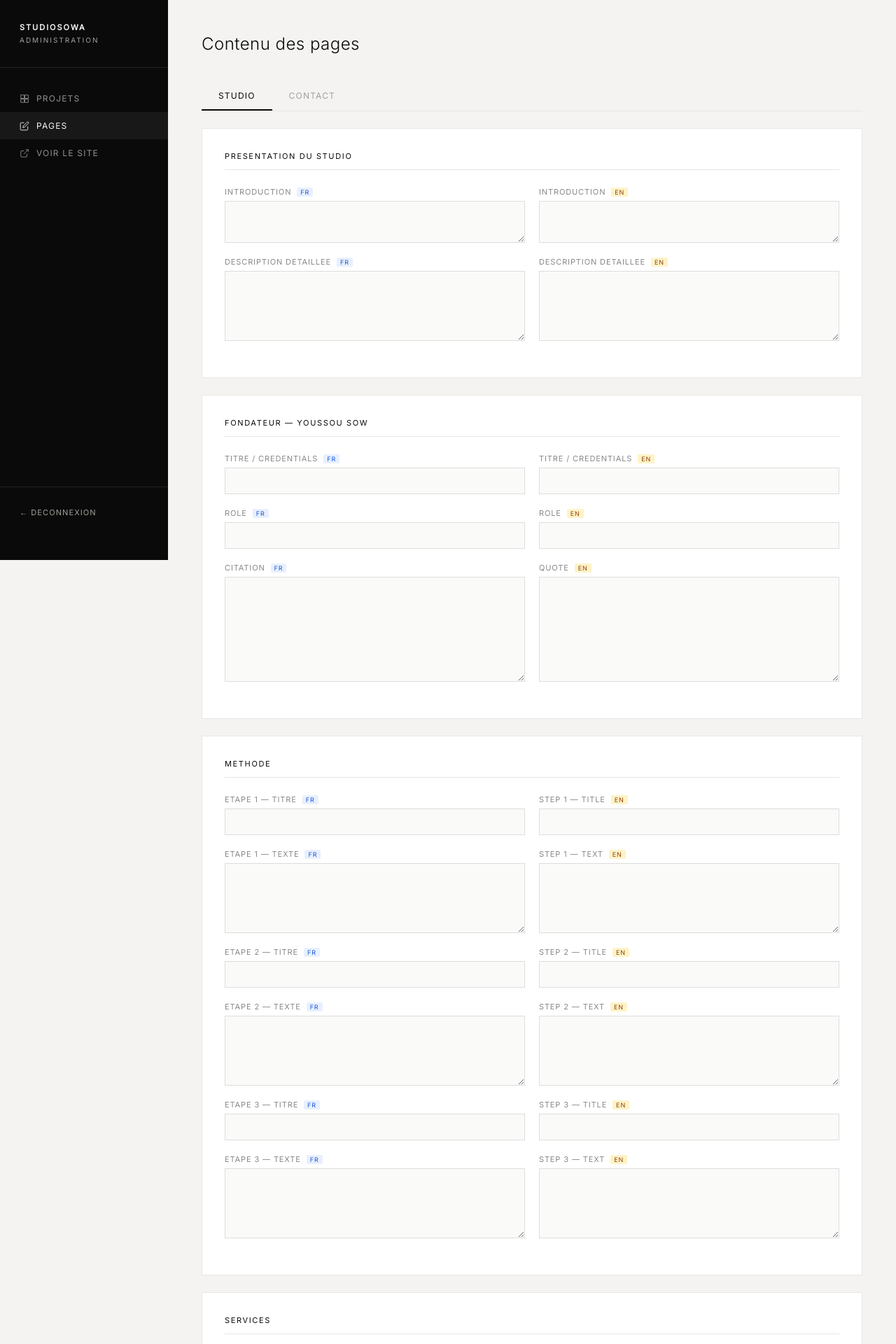
After one commit to pacadiit/studiosowa, a Flask app: page /admin/pages/studio in a window 1280 px wide. The commit adds this page. Shown: the top 1920 px of the page at 70% size. Run offline with Flask 3, Linux system fonts and the light colour scheme; the visitor is signed in with stand-in values (Sample User, id 1); data comes from the database, SQL or seed files in the repository; data that the repository does not hold is empty.

Commit message:
feat: admin editable content for Studio & Contact pages

```diff
--- a/app.py
+++ b/app.py
@@ -91,6 +91,29 @@ def redirect_www():
 # ---------------------------------------------------------------------------
 # Models
 # ---------------------------------------------------------------------------
+
+class SiteContent(db.Model):
+    """Key-value store for editable page content (Studio, Contact, etc.)."""
+    __tablename__ = 'site_content'
+
+    id    = db.Column(db.Integer, primary_key=True)
+    key   = db.Column(db.String(100), unique=True, nullable=False)
+    value = db.Column(db.Text, default='')
+
+    @staticmethod
+    def get(key, default=''):
+        entry = SiteContent.query.filter_by(key=key).first()
+        return entry.value if entry and entry.value else default
+
+    @staticmethod
+    def set(key, value):
+        entry = SiteContent.query.filter_by(key=key).first()
+        if entry:
+            entry.value = value
+        else:
+            entry = SiteContent(key=key, value=value)
+            db.session.add(entry)
+
 
 class Project(db.Model):
     __tablename__ = 'projects'
@@ -191,8 +214,9 @@ def image_url(filename):
     return url_for('static', filename=f'uploads/{filename}')
 
 
-# Rendre image_url accessible dans tous les templates
+# Rendre image_url et sc (site content) accessibles dans tous les templates
 app.jinja_env.globals['image_url'] = image_url
+app.jinja_env.globals['sc'] = lambda key, default='': SiteContent.get(key, default)
 
 
 def save_image(file):
@@ -680,6 +704,104 @@ def admin_upload_image(project_id):
 
 
 # ---------------------------------------------------------------------------
+# ADMIN — Édition contenu pages (Studio / Contact)
+# ---------------------------------------------------------------------------
+
+# Clés de contenu pour chaque page
+STUDIO_CONTENT_KEYS = [
+    # Section intro
+    ('studio_intro_fr',        'Studio — Texte d\'introduction (FR)'),
+    ('studio_intro_en',        'Studio — Introduction text (EN)'),
+    ('studio_detail_fr',       'Studio — Description détaillée (FR)'),
+    ('studio_detail_en',       'Studio — Detailed description (EN)'),
+    # Fondateur
+    ('studio_founder_title_fr', 'Fondateur — Titre/Credentials (FR)'),
+    ('studio_founder_title_en', 'Fondateur — Title/Credentials (EN)'),
+    ('studio_founder_role_fr',  'Fondateur — Rôle (FR)'),
+    ('studio_founder_role_en',  'Fondateur — Role (EN)'),
+    ('studio_founder_quote_fr', 'Fondateur — Citation (FR)'),
+    ('studio_founder_quote_en', 'Fondateur — Quote (EN)'),
+    # Méthode
+    ('studio_method_1_title_fr', 'Méthode — Étape 1 titre (FR)'),
+    ('studio_method_1_title_en', 'Méthode — Step 1 title (EN)'),
+    ('studio_method_1_text_fr',  'Méthode — Étape 1 texte (FR)'),
+    ('studio_method_1_text_en',  'Méthode — Step 1 text (EN)'),
+    ('studio_method_2_title_fr', 'Méthode — Étape 2 titre (FR)'),
+    ('studio_method_2_title_en', 'Méthode — Step 2 title (EN)'),
+    ('studio_method_2_text_fr',  'Méthode — Étape 2 texte (FR)'),
+    ('studio_method_2_text_en',  'Méthode — Step 2 text (EN)'),
+    ('studio_method_3_title_fr', 'Méthode — Étape 3 titre (FR)'),
+    ('studio_method_3_title_en', 'Méthode — Step 3 title (EN)'),
+    ('studio_method_3_text_fr',  'Méthode — Étape 3 texte (FR)'),
+    ('studio_method_3_text_en',  'Méthode — Step 3 text (EN)'),
+    # Services
+    ('studio_service_1_name_fr', 'Service 1 — Nom (FR)'),
+    ('studio_service_1_name_en', 'Service 1 — Name (EN)'),
+    ('studio_service_1_text_fr', 'Service 1 — Description (FR)'),
+    ('studio_service_1_text_en', 'Service 1 — Description (EN)'),
+    ('studio_service_2_name_fr', 'Service 2 — Nom (FR)'),
+    ('studio_service_2_name_en', 'Service 2 — Name (EN)'),
+    ('studio_service_2_text_fr', 'Service 2 — Description (FR)'),
+    ('studio_service_2_text_en', 'Service 2 — Description (EN)'),
+    ('studio_service_3_name_fr', 'Service 3 — Nom (FR)'),
+    ('studio_service_3_name_en', 'Service 3 — Name (EN)'),
+    ('studio_service_3_text_fr', 'Service 3 — Description (FR)'),
+    ('studio_service_3_text_en', 'Service 3 — Description (EN)'),
+]
+
+CONTACT_CONTENT_KEYS = [
+    ('contact_address',   'Adresse'),
+    ('contact_email',     'Email'),
+    ('contact_phone',     'Téléphone'),
+    ('contact_instagram', 'Lien Instagram'),
+    ('contact_facebook',  'Lien Facebook'),
+    ('contact_linkedin',  'Lien LinkedIn'),
+]
+
+
+@app.route('/admin/pages')
+@admin_required
+def admin_pages():
+    return redirect(url_for('admin_page_studio'))
+
+
+@app.route('/admin/pages/studio', methods=['GET', 'POST'])
+@admin_required
+def admin_page_studio():
+    if request.method == 'POST':
+        for key, _ in STUDIO_CONTENT_KEYS:
+            SiteContent.set(key, request.form.get(key, '').strip())
+        db.session.commit()
+        flash('Page Studio mise à jour !', 'success')
+        return redirect(url_for('admin_page_studio'))
+
+    content = {}
+    for key, label in STUDIO_CONTENT_KEYS:
+        content[key] = {'value': SiteContent.get(key), 'label': label}
+    return render_template('admin/page_content.html',
+                           page_name='Studio', page_slug='studio',
+                           content=content, keys=STUDIO_CONTENT_KEYS)
+
+
+@app.route('/admin/pages/contact', methods=['GET', 'POST'])
+@admin_required
+def admin_page_contact():
+    if request.method == 'POST':
+        for key, _ in CONTACT_CONTENT_KEYS:
+            SiteContent.set(key, request.form.get(key, '').strip())
+        db.session.commit()
+        flash('Page Contact mise à jour !', 'success')
+        return redirect(url_for('admin_page_contact'))
+
+    content = {}
+    for key, label in CONTACT_CONTENT_KEYS:
+        content[key] = {'value': SiteContent.get(key), 'label': label}
+    return render_template('admin/page_content.html',
+                           page_name='Contact', page_slug='contact',
+                           content=content, keys=CONTACT_CONTENT_KEYS)
+
+
+# ---------------------------------------------------------------------------
 # Init DB & seed
 # ---------------------------------------------------------------------------
 
--- /dev/null
+++ b/templates/admin/page_content.html
@@ -0,0 +1,382 @@
+<!DOCTYPE html>
+<html lang="fr">
+<head>
+  <meta charset="UTF-8">
+  <meta name="viewport" content="width=device-width, initial-scale=1.0">
+  <title>{{ page_name }} — Admin StudioSowa</title>
+  <link rel="preconnect" href="https://fonts.googleapis.com">
+  <link href="https://fonts.googleapis.com/css2?family=Inter:wght@200;300;400&display=swap" rel="stylesheet">
+  <link rel="stylesheet" href="{{ url_for('static', filename='css/main.css') }}">
+  <style>
+    body { font-family: 'Inter', 'Helvetica Neue', Arial, sans-serif; }
+
+    .content-section {
+      background: #fff;
+      border: 1px solid #e8e7e5;
+      padding: 32px;
+      margin-bottom: 24px;
+    }
+    .content-section h3 {
+      font-size: 11px;
+      font-weight: 400;
+      letter-spacing: 0.15em;
+      text-transform: uppercase;
+      color: #0a0a0a;
+      margin: 0 0 24px;
+      padding-bottom: 12px;
+      border-bottom: 1px solid #e8e7e5;
+    }
+    .field-row {
+      display: grid;
+      grid-template-columns: 1fr 1fr;
+      gap: 20px;
+      margin-bottom: 20px;
+    }
+    .field-row.full { grid-template-columns: 1fr; }
+    .field-group { display: flex; flex-direction: column; }
+    .field-group label {
+      font-size: 11px;
+      letter-spacing: 0.08em;
+      color: #888;
+      margin-bottom: 6px;
+      text-transform: uppercase;
+    }
+    .field-group label .lang-tag {
+      display: inline-block;
+      font-size: 9px;
+      padding: 1px 5px;
+      border-radius: 2px;
+      margin-left: 4px;
+      font-weight: 400;
+    }
+    .lang-tag.fr { background: #e8f0fe; color: #1a56db; }
+    .lang-tag.en { background: #fef3c7; color: #92400e; }
+    .field-group input,
+    .field-group textarea {
+      font-family: 'Inter', sans-serif;
+      font-size: 13px;
+      padding: 10px 12px;
+      border: 1px solid #ddd;
+      background: #fafaf9;
+      color: #222;
+      outline: none;
+      transition: border 0.2s;
+      resize: vertical;
+    }
+    .field-group input:focus,
+    .field-group textarea:focus {
+      border-color: #0a0a0a;
+      background: #fff;
+    }
+    .field-group textarea { min-height: 100px; }
+    .field-group textarea.short { min-height: 60px; }
+
+    .save-bar {
+      position: sticky;
+      bottom: 0;
+      background: #fff;
+      border-top: 1px solid #e8e7e5;
+      padding: 16px 32px;
+      display: flex;
+      align-items: center;
+      justify-content: space-between;
+      z-index: 10;
+    }
+    .save-bar .hint {
+      font-size: 11px;
+      color: #a0a09a;
+      letter-spacing: 0.06em;
+    }
+
+    /* Tabs */
+    .page-tabs {
+      display: flex;
+      gap: 0;
+      margin-bottom: 24px;
+      border-bottom: 1px solid #e8e7e5;
+    }
+    .page-tabs a {
+      font-size: 12px;
+      letter-spacing: 0.1em;
+      text-transform: uppercase;
+      padding: 12px 24px;
+      text-decoration: none;
+      color: #a0a09a;
+      border-bottom: 2px solid transparent;
+      transition: all 0.2s;
+    }
+    .page-tabs a:hover { color: #0a0a0a; }
+    .page-tabs a.active {
+      color: #0a0a0a;
+      border-bottom-color: #0a0a0a;
+    }
+  </style>
+</head>
+<body class="admin-body">
+
+<div class="admin-layout">
+
+  <!-- Sidebar -->
+  <aside class="admin-sidebar">
+    <div class="admin-logo">
+      <strong>StudioSowa</strong>
+      <span>Administration</span>
+    </div>
+    <ul class="admin-nav">
+      <li>
+        <a href="{{ url_for('admin_projects') }}">
+          <svg width="14" height="14" viewBox="0 0 24 24" fill="none" stroke="currentColor" stroke-width="1.5">
+            <rect x="3" y="3" width="8" height="8"/><rect x="13" y="3" width="8" height="8"/>
+            <rect x="3" y="13" width="8" height="8"/><rect x="13" y="13" width="8" height="8"/>
+          </svg>
+          Projets
+        </a>
+      </li>
+      <li>
+        <a href="{{ url_for('admin_page_studio') }}" class="active">
+          <svg width="14" height="14" viewBox="0 0 24 24" fill="none" stroke="currentColor" stroke-width="1.5">
+            <path d="M11 4H4a2 2 0 0 0-2 2v14a2 2 0 0 0 2 2h14a2 2 0 0 0 2-2v-7"/>
+            <path d="M18.5 2.5a2.121 2.121 0 0 1 3 3L12 15l-4 1 1-4 9.5-9.5z"/>
+          </svg>
+          Pages
+        </a>
+      </li>
+      <li>
+        <a href="{{ url_for('index') }}" target="_blank">
+          <svg width="14" height="14" viewBox="0 0 24 24" fill="none" stroke="currentColor" stroke-width="1.5">
+            <path d="M18 13v6a2 2 0 0 1-2 2H5a2 2 0 0 1-2-2V8a2 2 0 0 1 2-2h6"/>
+            <polyline points="15 3 21 3 21 9"/><line x1="10" y1="14" x2="21" y2="3"/>
+          </svg>
+          Voir le site
+        </a>
+      </li>
+    </ul>
+    <div class="admin-nav-bottom">
+      <a href="{{ url_for('admin_logout') }}">
+        &larr; Deconnexion
+      </a>
+    </div>
+  </aside>
+
+  <!-- Main content -->
+  <main class="admin-main">
+    <div class="admin-header">
+      <h1 class="admin-page-title">Contenu des pages</h1>
+    </div>
+
+    {% with messages = get_flashed_messages(with_categories=true) %}
+      {% if messages %}
+      <div class="flash-messages">
+        {% for category, message in messages %}
+        <div class="flash flash-{{ category }}">{{ message }}</div>
+        {% endfor %}
+      </div>
+      {% endif %}
+    {% endwith %}
+
+    <!-- Page tabs -->
+    <div class="page-tabs">
+      <a href="{{ url_for('admin_page_studio') }}"
+         class="{% if page_slug == 'studio' %}active{% endif %}">Studio</a>
+      <a href="{{ url_for('admin_page_contact') }}"
+         class="{% if page_slug == 'contact' %}active{% endif %}">Contact</a>
+    </div>
+
+    <form method="POST">
+
+    {% if page_slug == 'studio' %}
+
+      <!-- Studio intro -->
+      <div class="content-section">
+        <h3>Presentation du Studio</h3>
+        <div class="field-row">
+          <div class="field-group">
+            <label>Introduction <span class="lang-tag fr">FR</span></label>
+            <textarea name="studio_intro_fr" class="short">{{ content.studio_intro_fr.value }}</textarea>
+          </div>
+          <div class="field-group">
+            <label>Introduction <span class="lang-tag en">EN</span></label>
+            <textarea name="studio_intro_en" class="short">{{ content.studio_intro_en.value }}</textarea>
+          </div>
+        </div>
+        <div class="field-row">
+          <div class="field-group">
+            <label>Description detaillee <span class="lang-tag fr">FR</span></label>
+            <textarea name="studio_detail_fr">{{ content.studio_detail_fr.value }}</textarea>
+          </div>
+          <div class="field-group">
+            <label>Description detaillee <span class="lang-tag en">EN</span></label>
+            <textarea name="studio_detail_en">{{ content.studio_detail_en.value }}</textarea>
+          </div>
+        </div>
+      </div>
+
+      <!-- Fondateur -->
+      <div class="content-section">
+        <h3>Fondateur — Youssou SOW</h3>
+        <div class="field-row">
+          <div class="field-group">
+            <label>Titre / Credentials <span class="lang-tag fr">FR</span></label>
+            <input type="text" name="studio_founder_title_fr"
+                   value="{{ content.studio_founder_title_fr.value }}">
+          </div>
+          <div class="field-group">
+            <label>Titre / Credentials <span class="lang-tag en">EN</span></label>
+            <input type="text" name="studio_founder_title_en"
+                   value="{{ content.studio_founder_title_en.value }}">
+          </div>
+        </div>
+        <div class="field-row">
+          <div class="field-group">
+            <label>Role <span class="lang-tag fr">FR</span></label>
+            <input type="text" name="studio_founder_role_fr"
+                   value="{{ content.studio_founder_role_fr.value }}">
+          </div>
+          <div class="field-group">
+            <label>Role <span class="lang-tag en">EN</span></label>
+            <input type="text" name="studio_founder_role_en"
+                   value="{{ content.studio_founder_role_en.value }}">
+          </div>
+        </div>
+        <div class="field-row">
+          <div class="field-group">
+            <label>Citation <span class="lang-tag fr">FR</span></label>
+            <textarea name="studio_founder_quote_fr" style="min-height:150px;">{{ content.studio_founder_quote_fr.value }}</textarea>
+          </div>
+          <div class="field-group">
+            <label>Quote <span class="lang-tag en">EN</span></label>
+            <textarea name="studio_founder_quote_en" style="min-height:150px;">{{ content.studio_founder_quote_en.value }}</textarea>
+          </div>
+        </div>
+      </div>
+
+      <!-- Methode -->
+      <div class="content-section">
+        <h3>Methode</h3>
+        {% for i in [1, 2, 3] %}
+        <div class="field-row">
+          <div class="field-group">
+            <label>Etape {{ i }} — Titre <span class="lang-tag fr">FR</span></label>
+            <input type="text" name="studio_method_{{ i }}_title_fr"
+                   value="{{ content['studio_method_' ~ i ~ '_title_fr'].value }}">
+          </div>
+          <div class="field-group">
+            <label>Step {{ i }} — Title <span class="lang-tag en">EN</span></label>
+            <input type="text" name="studio_method_{{ i }}_title_en"
+                   value="{{ content['studio_method_' ~ i ~ '_title_en'].value }}">
+          </div>
+        </div>
+        <div class="field-row">
+          <div class="field-group">
+            <label>Etape {{ i }} — Texte <span class="lang-tag fr">FR</span></label>
+            <textarea name="studio_method_{{ i }}_text_fr">{{ content['studio_method_' ~ i ~ '_text_fr'].value }}</textarea>
+          </div>
+          <div class="field-group">
+            <label>Step {{ i }} — Text <span class="lang-tag en">EN</span></label>
+            <textarea name="studio_method_{{ i }}_text_en">{{ content['studio_method_' ~ i ~ '_text_en'].value }}</textarea>
+          </div>
+        </div>
+        {% endfor %}
+      </div>
+
+      <!-- Services -->
+      <div class="content-section">
+        <h3>Services</h3>
+        {% for i in [1, 2, 3] %}
+        <div class="field-row">
+          <div class="field-group">
+            <label>Service {{ i }} — Nom <span class="lang-tag fr">FR</span></label>
+            <input type="text" name="studio_service_{{ i }}_name_fr"
+                   value="{{ content['studio_service_' ~ i ~ '_name_fr'].value }}">
+          </div>
+          <div class="field-group">
+            <label>Service {{ i }} — Name <span class="lang-tag en">EN</span></label>
+            <input type="text" name="studio_service_{{ i }}_name_en"
+                   value="{{ content['studio_service_' ~ i ~ '_name_en'].value }}">
+          </div>
+        </div>
+        <div class="field-row">
+          <div class="field-group">
+            <label>Service {{ i }} — Description <span class="lang-tag fr">FR</span></label>
+            <textarea name="studio_service_{{ i }}_text_fr">{{ content['studio_service_' ~ i ~ '_text_fr'].value }}</textarea>
+          </div>
+          <div class="field-group">
+            <label>Service {{ i }} — Description <span class="lang-tag en">EN</span></label>
+            <textarea name="studio_service_{{ i }}_text_en">{{ content['studio_service_' ~ i ~ '_text_en'].value }}</textarea>
+          </div>
+        </div>
+        {% endfor %}
+      </div>
+
+    {% elif page_slug == 'contact' %}
+
+      <div class="content-section">
+        <h3>Informations de contact</h3>
+        <div class="field-row">
+          <div class="field-group">
+            <label>Adresse</label>
+            <input type="text" name="contact_address"
+                   value="{{ content.contact_address.value }}"
+                   placeholder="StudioSowa, Dakar, Senegal">
+          </div>
+          <div class="field-group">
+            <label>Email</label>
+            <input type="email" name="contact_email"
+                   value="{{ content.contact_email.value }}"
+                   placeholder="contact@studiosowa.com">
+          </div>
+        </div>
+        <div class="field-row full">
+          <div class="field-group">
+            <label>Telephone</label>
+            <input type="text" name="contact_phone"
+                   value="{{ content.contact_phone.value }}"
+                   placeholder="+221 00 000 00 00">
+          </div>
+        </div>
+      </div>
+
+      <div class="content-section">
+        <h3>Reseaux sociaux</h3>
+        <div class="field-row full">
+          <div class="field-group">
+            <label>Instagram (URL complete)</label>
+            <input type="url" name="contact_instagram"
+                   value="{{ content.contact_instagram.value }}"
+                   placeholder="https://www.instagram.com/studio.sowa">
+          </div>
+        </div>
+        <div class="field-row full">
+          <div class="field-group">
+            <label>Facebook (URL complete)</label>
+            <input type="url" name="contact_facebook"
+                   value="{{ content.contact_facebook.value }}"
+                   placeholder="https://www.facebook.com/studiosowa/">
+          </div>
+        </div>
+        <div class="field-row full">
+          <div class="field-group">
+            <label>LinkedIn (URL complete)</label>
+            <input type="url" name="contact_linkedin"
+                   value="{{ content.contact_linkedin.value }}"
+                   placeholder="https://www.linkedin.com/company/studiosowa">
+          </div>
+        </div>
+      </div>
+
+    {% endif %}
+
+      <div class="save-bar">
+        <span class="hint">Les champs vides garderont le texte par defaut</span>
+        <button type="submit" class="btn btn-primary">
+          Enregistrer les modifications
+        </button>
+      </div>
+
+    </form>
+
+  </main>
+</div>
+
+</body>
+</html>
--- a/templates/base.html
+++ b/templates/base.html
@@ -32,7 +32,7 @@
   <link rel="preconnect" href="https://fonts.googleapis.com">
   <link rel="preconnect" href="https://fonts.gstatic.com" crossorigin>
   <link href="https://fonts.googleapis.com/css2?family=Inter:wght@200;300;400&display=swap" rel="stylesheet">
-  <link rel="stylesheet" href="{{ url_for('static', filename='css/main.css') }}?v=20260605e">
+  <link rel="stylesheet" href="{{ url_for('static', filename='css/main.css') }}?v=20260606a">
   <style>
     body { font-family: 'Inter', 'Helvetica Neue', Arial, sans-serif; }
   </style>
```
Also changed, not shown: templates/admin/dashboard.html (+9 -0 lines), templates/admin/project_form.html (+10 -1 lines), templates/contact.html (+21 -8 lines), templates/studio.html (+69 -43 lines).
